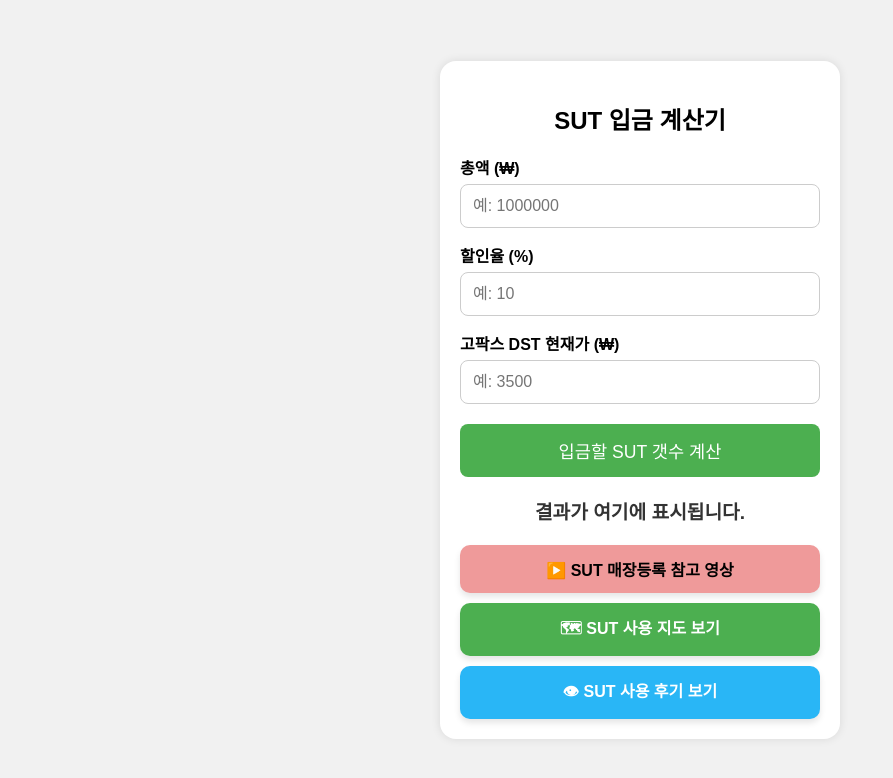
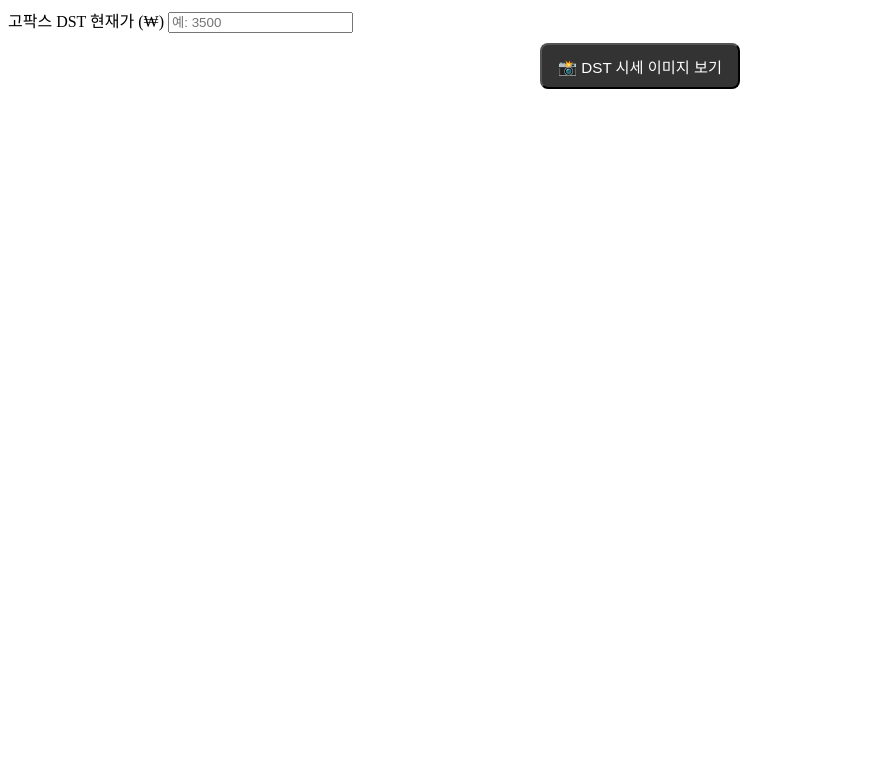
Before and after one commit to sutcoin/sut-calculator, a plain HTML site: page index.html in a window 1280 px wide. Shown: the whole page, without its empty margins (0-893 px from the left). Drawn offline with Linux system fonts and the light colour scheme.

Commit message:
Update index.html

```diff
--- a/index.html
+++ b/index.html
@@ -1,161 +1,25 @@
-<!DOCTYPE html>
-<html lang="ko">
-<head>
-  <meta charset="UTF-8">
-  <meta name="viewport" content="width=device-width, initial-scale=1.0">
-  <title>SUT 계산기</title>
-  <style>
-    * {
-      box-sizing: border-box;
-    }
-
-    body {
-      font-family: Arial, sans-serif;
-      background: #f1f1f1;
-      margin: 0;
-      padding: 0;
-      display: flex;
-      justify-content: center;
-      align-items: center;
-      min-height: 100vh;
-      flex-direction: column;
-    }
-
-    .container {
-      background: #fff;
-      padding: 20px;
-      border-radius: 16px;
-      box-shadow: 0 0 10px rgba(0,0,0,0.1);
-      width: 90%;
-      max-width: 400px;
-    }
-
-    h2 {
-      text-align: center;
-      font-size: 1.5rem;
-    }
-
-    label {
-      display: block;
-      margin-top: 15px;
-      font-weight: bold;
-      font-size: 1rem;
-    }
-
-    input {
-      width: 100%;
-      padding: 12px;
-      margin-top: 5px;
-      border-radius: 8px;
-      border: 1px solid #ccc;
-      font-size: 1rem;
-    }
-
-    button {
-      width: 100%;
-      margin-top: 20px;
-      padding: 14px;
-      font-size: 1.1rem;
-      background-color: #4CAF50;
-      color: white;
-      border: none;
-      border-radius: 8px;
-      cursor: pointer;
-    }
-
-    .result {
-      margin-top: 20px;
-      font-size: 1.2rem;
-      text-align: center;
-      font-weight: bold;
-      color: #333;
-    }
-
-    .banner {
-      margin-top: 20px;
-      text-align: center;
-      display: flex;
-      flex-direction: column;
-      gap: 10px;
-    }
-
-    .banner a {
-      display: block;
-      padding: 12px 20px;
-      border-radius: 10px;
-      font-weight: bold;
-      text-decoration: none;
-      font-size: 1rem;
-      box-shadow: 0 4px 6px rgba(0, 0, 0, 0.1);
-      transition: opacity 0.3s ease;
-    }
-
-    .banner a:hover {
-      opacity: 0.85;
-    }
-
-    /* 색상별 배너 버튼 */
-    .youtube {
-      background-color: #EF9A9A;
-      color: #000;
-    }
-
-    .naver {
-      background-color: #4CAF50;
-      color: #fff;
-    }
-
-    .blue {
-      background-color: #29b6f6;
-      color: #fff;
-    }
-
-    @media (max-width: 480px) {
-      h2 {
-        font-size: 1.3rem;
-      }
-
-      input, button {
-        font-size: 1rem;
-        padding: 12px;
-      }
-
-      .result {
-        font-size: 1.1rem;
-      }
-
-      .banner a {
-        font-size: 0.95rem;
-        padding: 10px 16px;
-      }
-    }
-  </style>
-</head>
-<body>
-  <div class="container">
-    <h2>SUT 입금 계산기</h2>
-
-    <label for="total">총액 (₩)</label>
-    <input type="number" id="total" placeholder="예: 1000000">
-
-    <label for="discount">할인율 (%)</label>
-    <input type="number" id="discount" placeholder="예: 10">
+<!-- ✅ 수정된 HTML 중간 부분만 아래처럼 추가해 주세요 -->
 
 <label for="sutPrice">고팍스 DST 현재가 (₩)</label>
 <input type="number" id="sutPrice" placeholder="예: 3500">
 
-    <button onclick="calculateSUT()">입금할 SUT 갯수 계산</button>
-
-    <div class="result" id="result">결과가 여기에 표시됩니다.</div>
-
-    <div class="banner">
-      <a class="youtube" href="https://youtu.be/0G693m1ACmU" target="_blank">▶️ SUT 매장등록 참고 영상</a>
-      <a class="naver" href="https://naver.me/5r3pPDqQ" target="_blank">🗺 SUT 사용 지도 보기</a>
-      <a class="blue" href="https://sutcoin.github.io/event/" target="_blank">👁 SUT 사용 후기 보기</a>
-    </div>
+<!-- ✅ 이미지 팝업 버튼 추가 -->
+<div style="text-align:center; margin-top: 10px;">
+  <button onclick="openPopup()" style="padding: 10px 16px; border-radius: 8px; background-color: #333; color: white; font-size: 0.95rem;">
+    📸 DST 시세 이미지 보기
+  </button>
 </div>
 
+<!-- ✅ 팝업 열기 함수 -->
 <script>
+  function openPopup() {
+    window.open(
+      "https://sutcoin.github.io/images/gopax-dst-price.png",
+      "popupWindow",
+      "width=420,height=360,scrollbars=no"
+    );
+  }
+
   function calculateSUT() {
     const total = parseFloat(document.getElementById("total").value);
     const discount = parseFloat(document.getElementById("discount").value);
@@ -173,5 +37,3 @@
     resultElement.textContent = `입금할 SUT 갯수: ${sutAmount.toFixed(2)}개`;
   }
 </script>
-</body>
-</html>
```
Lines whose indentation alone changed are shown as unchanged.
